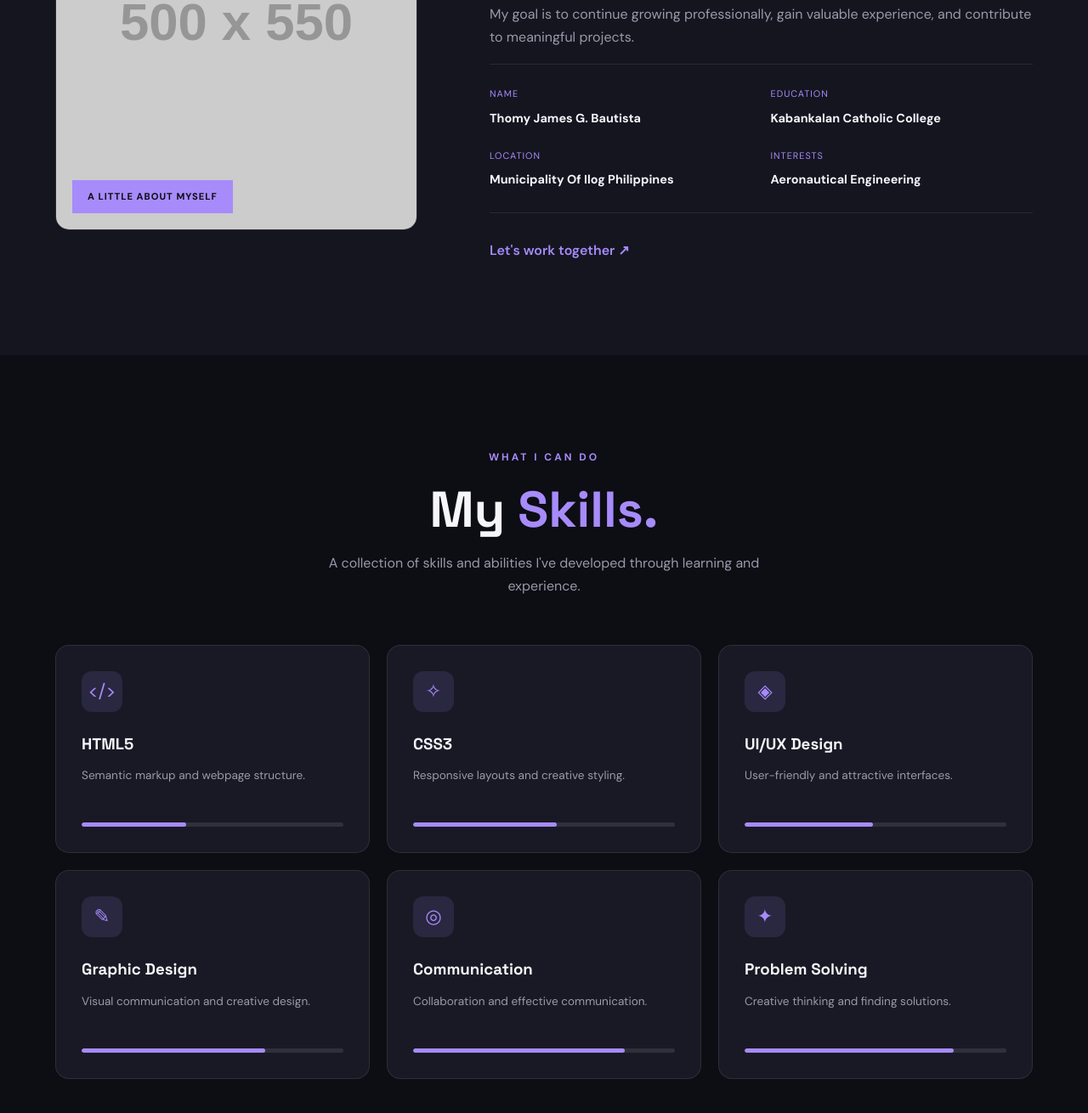
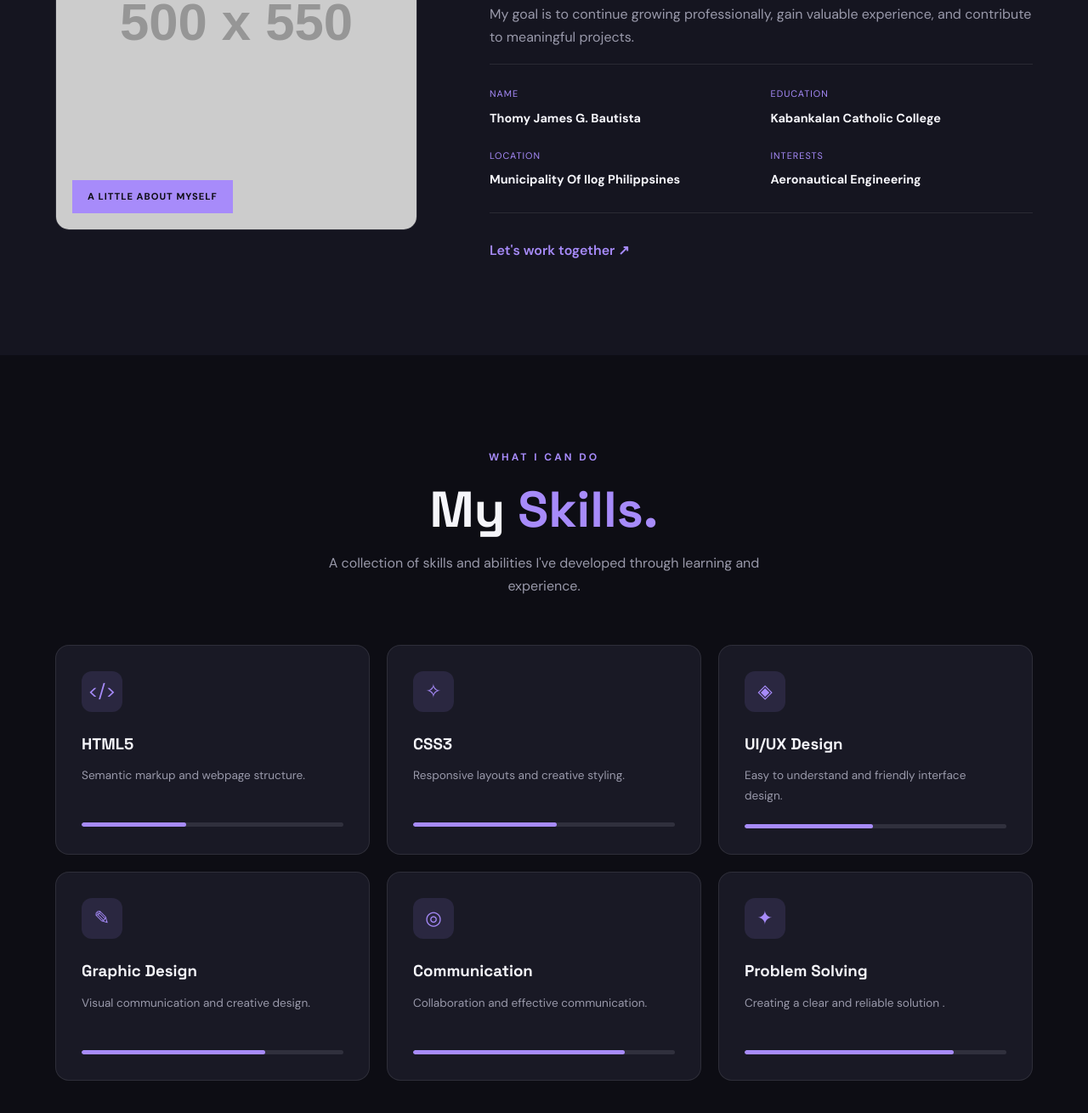
Before and after one commit to tjbautista523-lgtm/Portfolio-Final, a plain HTML site: page index.html in a window 1280 px wide. Shown: the part 1539-2849 px from the top of the page at 85% size. Drawn offline with Linux system fonts and the light colour scheme; placeholder pictures from the web are drawn by us.

Commit message:
updated skill description

```diff
--- a/index.html
+++ b/index.html
@@ -61,7 +61,7 @@
             <div class="hero-image">
                 <div class="image-frame">
                     <img src="https://placehold.co/500x600/252536/ffffff?text=Your+Photo"
-                         alt="Your profile portrait">
+                         alt="">
                 </div>
                 <div class="floating-card">
                     <span class="status-dot"></span>
@@ -118,7 +118,7 @@
                             </div>
                             <div>
                                 <span>LOCATION</span>
-                                <strong>Municipality Of Ilog Philippines</strong>
+                                <strong>Municipality Of Ilog Philippsines</strong>
                             </div>
                             <div>
                                 <span>INTERESTS</span>
@@ -163,7 +163,7 @@
                     <div class="skill-card">
                         <div class="skill-icon">◈</div>
                         <h3>UI/UX Design</h3>
-                        <p>User-friendly and attractive interfaces.</p>
+                        <p>Easy to understand and friendly interface design.</p>
                         <div class="skill-bar"><span style="width: 49%"></span></div>
                     </div>
 
@@ -184,7 +184,7 @@
                     <div class="skill-card">
                         <div class="skill-icon">✦</div>
                         <h3>Problem Solving</h3>
-                        <p>Creative thinking and finding solutions.</p>
+                        <p>Creating a clear and reliable solution .</p>
                         <div class="skill-bar"><span style="width: 80%"></span></div>
                     </div>
 
```
Also changed, not shown: style/assets/profile.jpg (added).
